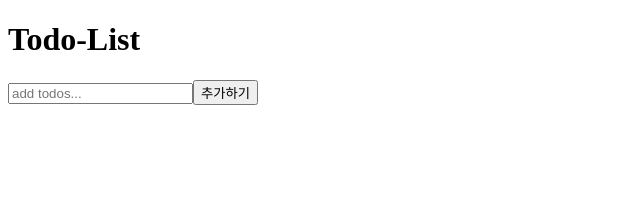
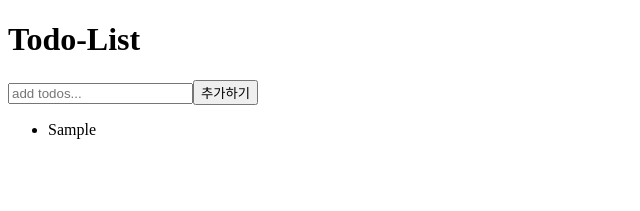
Before and after one commit to yyujjin/React_Todolist_Study, a React (Create React App) app: page / in a window 1280 px wide. Both pictures are taken after typing "Sample" into the empty fields and a click on the button "추가하기". Shown: the top 211 px of the page, without its empty margins (0-640 px from the left). Built offline with nearby package versions, Linux system fonts and the light colour scheme.

Commit message:
✨목록 출력 기능 구현

```diff
--- a/src/App.js
+++ b/src/App.js
@@ -12,17 +12,17 @@ function Body() {
   return;
 }
 
-function MakeTodos({ input, setInput }) {
-  const [todos, setTodos] = useState([]);
-  console.log("찍히고 있음", input);
+function AddTodo(props) {
+  //const [todos, setTodos] = useState([]);
+  //console.log("찍히고 있음", props.input);
   return (
     <button
       onClick={(e) => {
         e.preventDefault();
         alert("추가되었습니다!");
-        setTodos([...todos, input]);
-        console.log("투두스", todos);
-        setInput("");
+        props.setTodos([...props.todos, props.input]);
+        console.log("배열에 저장되고 있는 값", props.todos);
+        props.setInput("");
       }}
     >
       추가하기
@@ -30,9 +30,19 @@ function MakeTodos({ input, setInput }) {
   );
 }
 
+function MakeTodoList(props) {
+  const todos = props.todos;
+  const list = [];
+  for (let i = 0; i < todos.length; i++) {
+    list.push(<li>{todos[i]}</li>);
+  }
+  return <ul>{list}</ul>;
+}
+
 function App() {
+  //전역 변수로 쓸 건 여기다 쓰면 될듯
   const [input, setInput] = useState("");
-
+  const [todos, setTodos] = useState([]);
   console.log(input);
 
   return (
@@ -46,16 +56,15 @@ function App() {
           setInput(e.target.value);
         }}
       />
-      <MakeTodos input={input} setInput={setInput}></MakeTodos>
+      <AddTodo
+        todos={todos}
+        setTodos={setTodos}
+        input={input}
+        setInput={setInput}
+      ></AddTodo>
+      <MakeTodoList todos={todos} setTodos={setTodos}></MakeTodoList>
     </div>
   );
 }
 
 export default App;
-
-// todos 해야할것이라는 배열이 필요함
-// input 칸에 해야할것을 적는다.
-// 버튼을 누르면 input칸이 비어진다.
-// todos 배열에가 todo가 추가되고
-// list로 나타난다.
-//버튼 기본동작 submit 무력화 시키기
```
